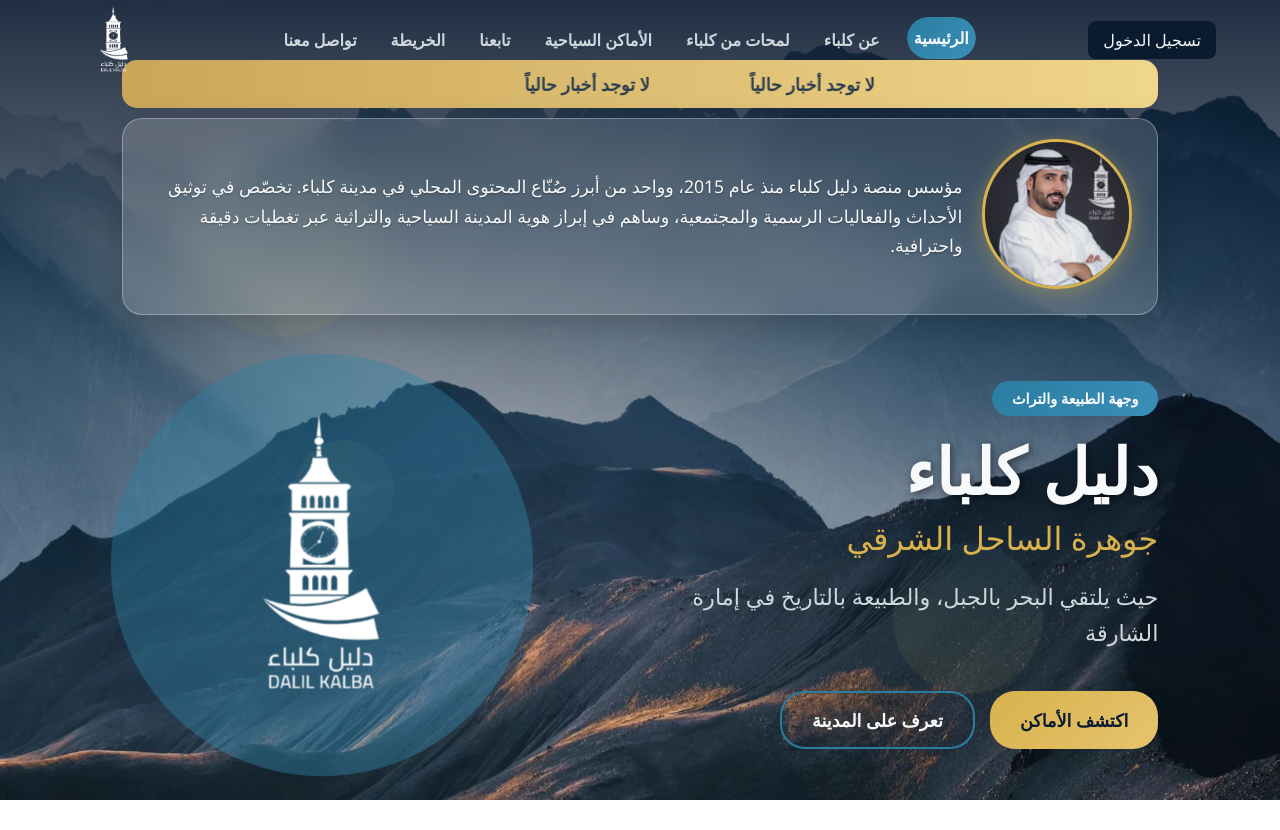
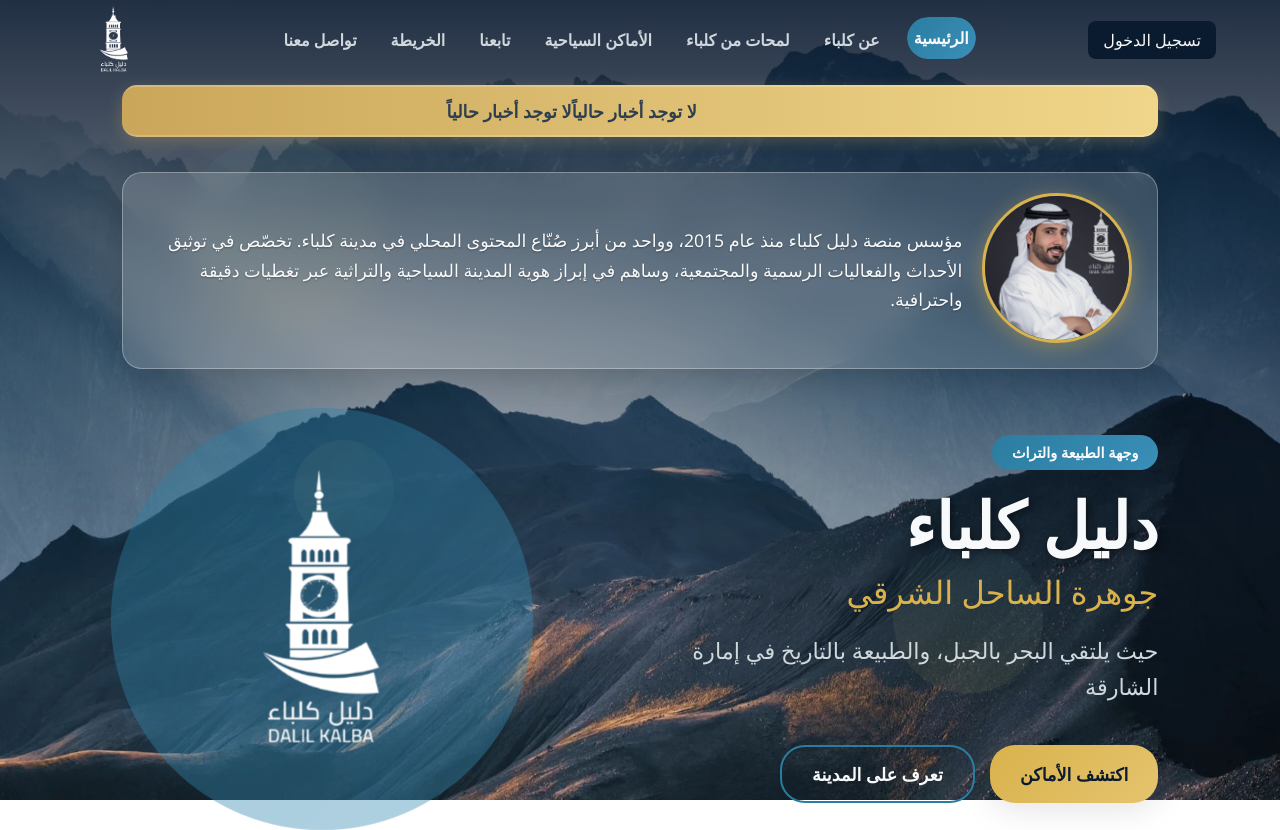
Before and after one commit to EsraaSoliman2003/DalilKalbaFullStack, a React (Vite) app in the folder FrontEnd/: page / in a window 1280 px wide. Shown: the top 830 px of the page. Built offline with nearby package versions, Linux system fonts and the light colour scheme; no server answers.

Commit message:
fix news bar

```diff
--- a/FrontEnd/src/styles/Hero.css
+++ b/FrontEnd/src/styles/Hero.css
@@ -12,39 +12,39 @@
 
 /* News Bar Styles - Now at the top */
 .news-bar {
+  background: linear-gradient(to right, #caa65a, #f0d68a);
+  font-weight: 600;
+  text-align: center;
+  padding: 12px 0;
+  font-size: 1.1rem;
+  border-top: 2px solid rgba(255, 255, 255, 0.2);
+  border-bottom: 2px solid rgba(255, 255, 255, 0.2);
   width: 100%;
+  border-radius: 15px;
+  margin: 25px 0;
+  z-index: 4;
+  position: relative;
+  box-shadow: 0 4px 15px rgba(202, 166, 90, 0.3);
   overflow: hidden;
-  background: linear-gradient(to right, #caa65a, #f0d68a);
-  padding: 12px 0;
-  border-radius: 15px;
-  position: relative;
   direction: ltr;
 }
 
-.news-track {
-  display: flex;
+.news-text {
+  display: inline-block;
   white-space: nowrap;
-  will-change: transform;
-  animation: scroll-left 20s linear infinite;
+  animation: scrollNews 30s linear infinite;
+  color: #2c3e50;
+  font-weight: 700;
 }
 
-.news-text {
-  padding: 0 50px;
-  font-weight: 700;
-  color: #2c3e50;
-  font-size: 1.1rem;
-}
-
-/* الحركة — من الشمال لليمين */
-@keyframes scroll-left {
+@keyframes scrollNews {
   0% {
-    transform: translateX(0);
+    transform: translateX(-100%);
   }
   100% {
     transform: translateX(100%);
   }
 }
-
 
 
 
```
